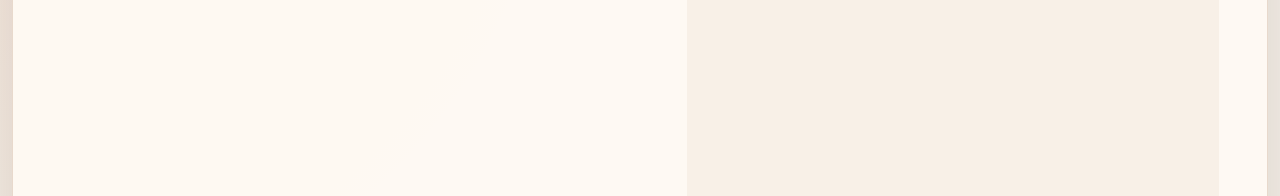
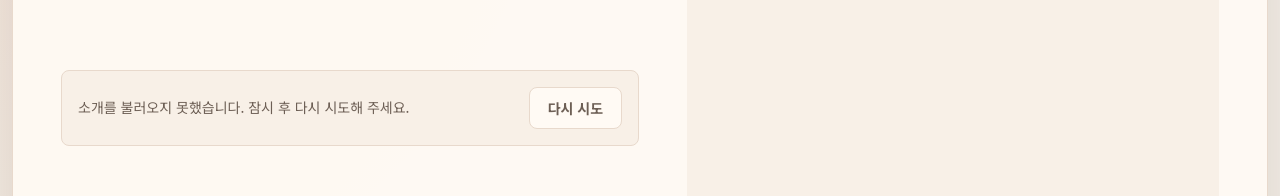
Before and after one commit to holyrootx/blog, a Vue app in the folder frontend/: page / in a window 1280 px wide. Shown: the part 218-414 px from the top of the page. Built offline with nearby package versions, Linux system fonts and the light colour scheme; no server answers.

Commit message:
fix: 홈 소개 조회 실패 안내와 재시도 추가

```diff
--- a/frontend/src/assets/scss/public/_home.scss
+++ b/frontend/src/assets/scss/public/_home.scss
@@ -171,6 +171,10 @@
 	line-height: 1.9;
 }
 
+.home-hero__feedback {
+	margin: 16px 0 0;
+}
+
 .home-hero__profile {
 	display: grid;
 	grid-template-columns: 96px minmax(0, 1fr);
@@ -293,6 +297,7 @@
 	opacity: 0.55;
 }
 
+.home-hero__headline:focus-visible,
 .home-section__title:focus-visible {
 	outline: 2px solid var(--accent);
 	outline-offset: 4px;
--- a/frontend/src/features/home/components/HomeHero.vue
+++ b/frontend/src/features/home/components/HomeHero.vue
@@ -1,5 +1,7 @@
 <script setup>
-defineProps({
+import { computed, nextTick, onBeforeUnmount, ref, watch } from 'vue';
+
+const props = defineProps({
 	hero: {
 		type: Object,
 		required: true,
@@ -16,11 +18,55 @@ defineProps({
 		type: Boolean,
 		default: false,
 	},
+	error: {
+		type: String,
+		default: '',
+	},
+	pending: {
+		type: Boolean,
+		default: false,
+	},
+});
+const emit = defineEmits(['retry', 'focus-home']);
+const heading = ref(null);
+const retryButton = ref(null);
+const title = computed(() => props.hero.title.trim());
+const hasHeroContent = computed(() => [props.hero.subTitle, props.hero.title, props.hero.intro, props.hero.heroImageUrl]
+	.some(value => value.trim()));
+const errorMessage = computed(() => props.error === 'refresh' && hasHeroContent.value
+	? '소개를 새로 불러오지 못했습니다. 이전에 불러온 소개를 표시합니다.'
+	: '소개를 불러오지 못했습니다. 잠시 후 다시 시도해 주세요.');
+let active = true;
+
+onBeforeUnmount(() => {
+	active = false;
+});
+
+function retry() {
+	if (!props.pending) {
+		emit('retry');
+	}
+}
+
+watch(() => props.error, async (error, previousError) => {
+	const button = retryButton.value;
+	if (error || !previousError || !button || document.activeElement !== button) {
+		return;
+	}
+	await nextTick();
+	if (!active || button.isConnected || document.activeElement !== document.body) {
+		return;
+	}
+	if (heading.value) {
+		heading.value.focus({ preventScroll: true });
+	} else {
+		emit('focus-home');
+	}
 });
 </script>
 
 <template>
-	<section class="home-hero" :aria-busy="heroLoading || profileLoading">
+	<section class="home-hero" :aria-busy="heroLoading && !error">
 		<div class="home-hero__copy">
 			<div v-if="heroLoading" class="home-hero__copy-skeleton" aria-hidden="true">
 				<span class="ui-skeleton home-skeleton--eyebrow"></span>
@@ -28,10 +74,24 @@ defineProps({
 				<span class="ui-skeleton home-skeleton--description"></span>
 			</div>
 			<template v-else>
-				<p class="home-hero__eyebrow">{{ hero.subTitle }}</p>
-				<h1 class="home-hero__headline">{{ hero.title }}</h1>
-				<p class="home-hero__description">{{ hero.intro }}</p>
+				<p v-if="hero.subTitle" class="home-hero__eyebrow">{{ hero.subTitle }}</p>
+				<h1 v-if="title" ref="heading" class="home-hero__headline" tabindex="-1">{{ title }}</h1>
+				<p v-if="hero.intro" class="home-hero__description">{{ hero.intro }}</p>
 			</template>
+
+			<div v-if="error" class="home-section__feedback home-hero__feedback">
+				<p role="alert">{{ errorMessage }}</p>
+				<button
+					ref="retryButton"
+					type="button"
+					class="ui-button home-section__retry"
+					aria-label="소개 다시 시도"
+					:aria-disabled="pending"
+					@click="retry"
+				>
+					{{ pending ? '다시 불러오는 중…' : '다시 시도' }}
+				</button>
+			</div>
 
 			<div class="home-hero__profile" :aria-busy="profileLoading">
 				<template v-if="profileLoading">
--- a/frontend/src/features/home/pages/HomePage.vue
+++ b/frontend/src/features/home/pages/HomePage.vue
@@ -133,14 +133,37 @@ async function loadPosts(key) {
 	}
 }
 
+const heroError = ref('');
+const heroPending = ref(false);
+
+async function loadHero() {
+	if (heroPending.value) {
+		return;
+	}
+	heroPending.value = true;
+	let failed = false;
+	try {
+		await load('hero', {
+			cacheKey: 'home:hero',
+			request: getHomePageHero,
+			apply: (hero) => {
+				home.hero = mergeDefined(EMPTY_HERO, hero);
+			},
+			onError: (_error, { showingCached }) => {
+				failed = true;
+				heroError.value = showingCached ? 'refresh' : 'load';
+			},
+		});
+		if (!failed) {
+			heroError.value = '';
+		}
+	} finally {
+		heroPending.value = false;
+	}
+}
+
 onMounted(() => {
-	load('hero', {
-		cacheKey: 'home:hero',
-		request: getHomePageHero,
-		apply: (hero) => {
-			home.hero = mergeDefined(EMPTY_HERO, hero);
-		},
-	});
+	loadHero();
 	loadTopic('topicSection');
 	loadTopic('topics');
 	loadPosts('featuredPosts');
@@ -155,6 +178,10 @@ onMounted(() => {
 			:profile="profile"
 			:hero-loading="loading.hero"
 			:profile-loading="blogProfileLoading"
+			:error="heroError"
+			:pending="heroPending"
+			@retry="loadHero"
+			@focus-home="focusHome"
 		/>
 		<HomeTopicSection
 			:section="home.topicSection"
```
Also changed, not shown: 1 other file (tests, documents, lock files or other folders).
